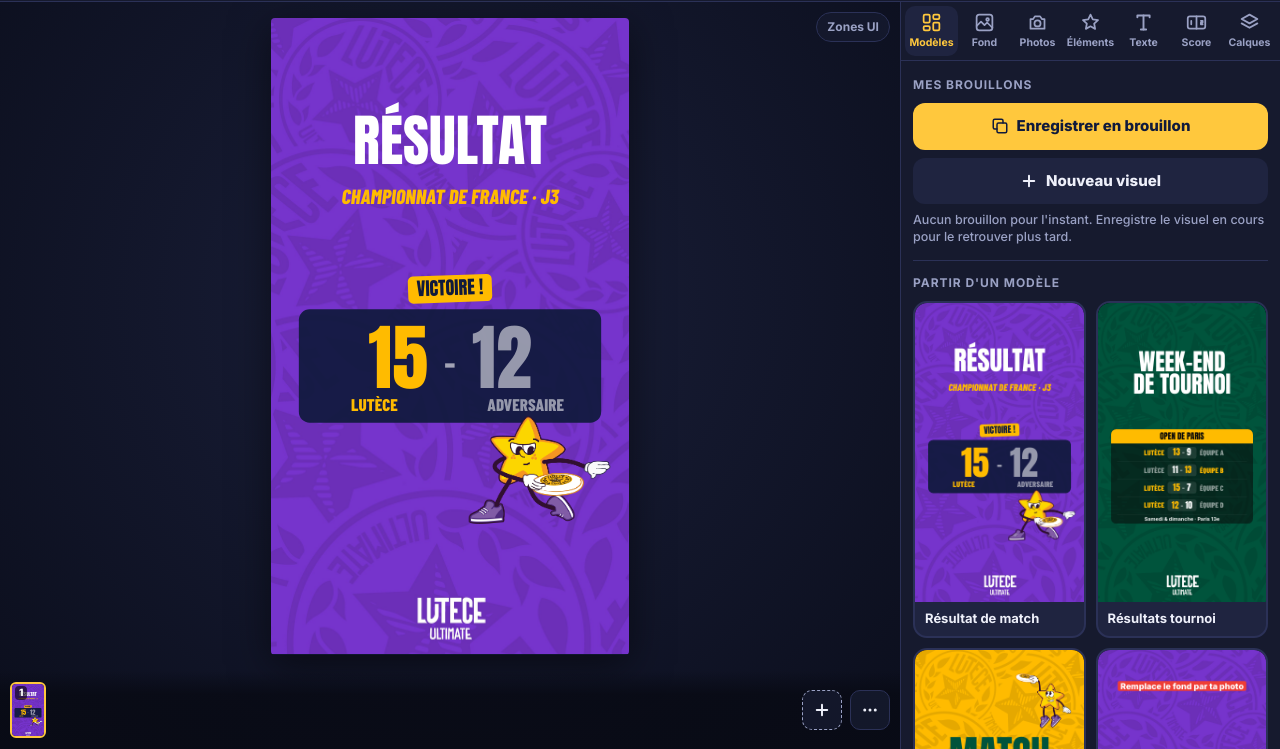
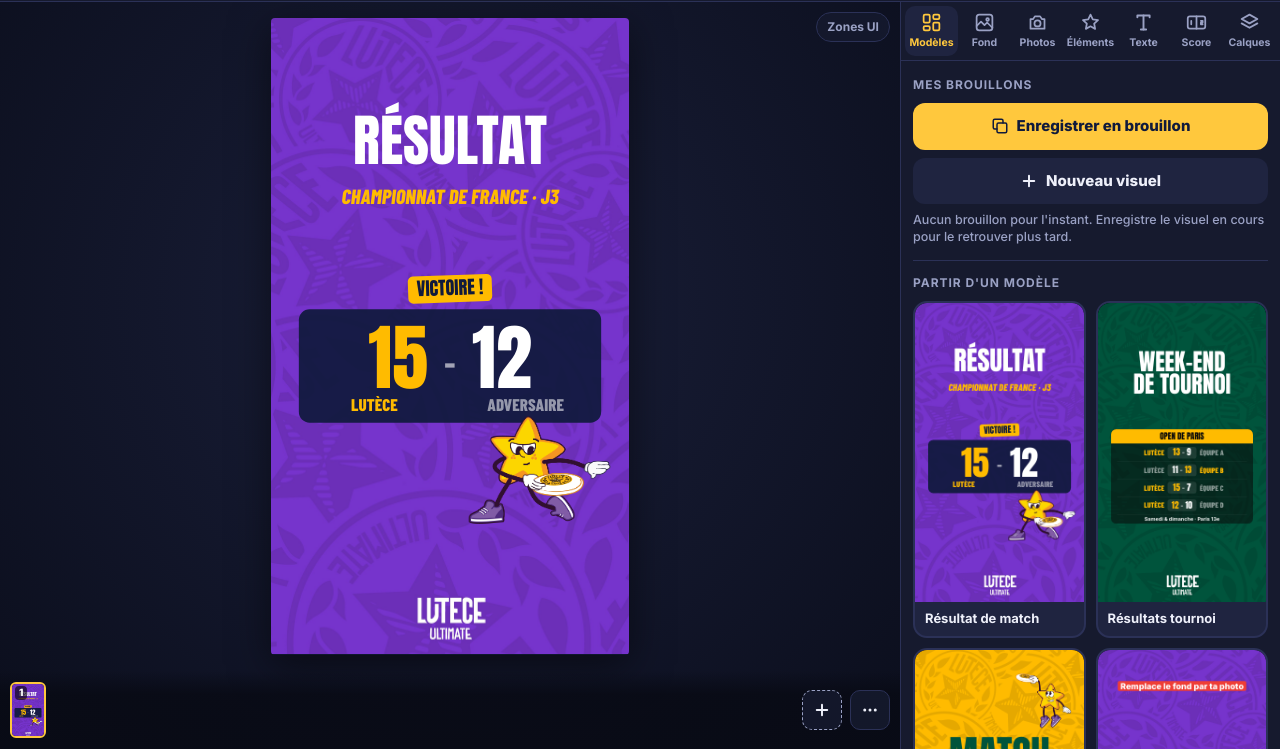
Before and after one commit to tidamz-source/lutece-studio, a plain HTML site: page index.html in a window 1280 px wide. Shown: the part 51-800 px from the top of the page. Drawn offline with Linux system fonts and the light colour scheme.

Commit message:
Score : bloc des chiffres réglable indépendamment
- Nouvelle zone « Score » (chiffres et tiret) : couleur et opacité propres
- Option : chiffre gagnant dans la couleur du gagnant, ou tous pareils
- « Gagnant » ne règle plus que le nom de l'équipe gagnante,
  « Texte » les autres noms, le titre et la date
- « Cartouche des scores » garde sa couleur et son opacité
- Service worker : VERSION ls-5

Co-Authored-By: Claude Opus 5.5 <noreply@anthropic.com>
Claude-Session: https://claude.ai/code/session_01KgRZeW8nQH9URc8zaS4JVL

```diff
--- a/index.html
+++ b/index.html
@@ -438,8 +438,11 @@ function drawScore(ctx, l, draw = true){
   const win = m => { const a = parseFloat(m.sa), b = parseFloat(m.sb); return isNaN(a)||isNaN(b)||a===b ? 0 : (a > b ? 1 : 2); };
   // Polices et couleurs (gagnant / texte normal avec leur opacité, bandeau séparé)
   const fS = l.fontScore || "Anton", fT = l.fontText || "Barlow Condensed", itT = fT === "Barlow Condensed";
-  const aA = l.accentAlpha ?? 1, tA = l.textAlpha ?? 1;
+  const aA = l.accentAlpha ?? 1, tA = l.textAlpha ?? 1, sA = l.scoreAlpha ?? 1, winDigit = l.winDigit !== false;
   const WIN = hexA(c.accent, aA), TXT = hexA(c.text, tA), DIM = hexA(c.text, tA * .55);
+  // Bloc score (chiffres) : couleur et opacité propres ; le chiffre gagnant peut prendre la couleur du gagnant
+  const SC = hexA(c.score || c.text, sA), SCW = winDigit ? hexA(c.accent, sA) : SC, DASH = hexA(c.score || c.text, sA * .6);
+  const dA = w => w === 1 ? SCW : SC, dB = w => w === 2 ? SCW : SC;
   const HEAD = c.head || c.accent, INK = c.ink || "#0A0A0A";
   const colA = w => w === 1 ? WIN : w === 2 ? DIM : TXT, colB = w => w === 2 ? WIN : w === 1 ? DIM : TXT;
   // Dessine des segments [texte, couleur] centrés sur x
@@ -485,9 +488,9 @@ function drawScore(ctx, l, draw = true){
       ctx.fillStyle = hexA(c.panel, l.panelAlpha); rr(ctx, 0, py, W, ph, R); ctx.fill();
       ctx.textBaseline = "alphabetic";
       fitFont(ctx, String(m.sa ?? "") + String(m.sb ?? ""), fS, 230, W - 260, false, 60);
-      ctx.fillStyle = colA(w); ctx.textAlign = "right"; ctx.fillText(String(m.sa ?? ""), W/2 - 70, py + 250);
-      ctx.fillStyle = colB(w); ctx.textAlign = "left";  ctx.fillText(String(m.sb ?? ""), W/2 + 70, py + 250);
-      ctx.fillStyle = hexA(c.text, .6 * tA); ctx.textAlign = "center"; ctx.font = fontStr(fS, 120); ctx.fillText("–", W/2, py + 215);
+      ctx.fillStyle = dA(w); ctx.textAlign = "right"; ctx.fillText(String(m.sa ?? ""), W/2 - 70, py + 250);
+      ctx.fillStyle = dB(w); ctx.textAlign = "left";  ctx.fillText(String(m.sb ?? ""), W/2 + 70, py + 250);
+      ctx.fillStyle = DASH; ctx.textAlign = "center"; ctx.font = fontStr(fS, 120); ctx.fillText("–", W/2, py + 215);
       [[m.a, W*.25, colA(w)], [m.b, W*.75, colB(w)]].forEach(([t, x, col]) => {
         t = (t || "").toUpperCase();
         fitFont(ctx, t, fT, 54, W/2 - 60, false);
@@ -519,7 +522,7 @@ function drawScore(ctx, l, draw = true){
         ctx.fillStyle = colB(w); ctx.fillText(tb, W/2 + 120, cy + 2);
         ctx.fillStyle = hexA(c.box || c.text, l.boxAlpha ?? .1); rr(ctx, W/2 - 98, cy - 40, 196, 80, 18); ctx.fill();
         fitFont(ctx, `${m.sa ?? ""} - ${m.sb ?? ""}`, fS, 58, 176, false, 24);
-        segs([[String(m.sa ?? ""), w === 1 ? WIN : TXT], [" - ", DIM], [String(m.sb ?? ""), w === 2 ? WIN : TXT]], W/2, cy + 4);
+        segs([[String(m.sa ?? ""), dA(w)], [" - ", DASH], [String(m.sb ?? ""), dB(w)]], W/2, cy + 4);
       });
       drawSubIn(py, ph);
     });
@@ -538,7 +541,7 @@ function drawScore(ctx, l, draw = true){
       const my = y, w = win(m);
       out.push(() => {
         const A = (m.a || "").toUpperCase(), B = (m.b || "").toUpperCase();
-        const parts = [[A + "  ", colA(w)], [String(m.sa ?? ""), w === 1 ? WIN : TXT], ["-", DIM], [String(m.sb ?? ""), w === 2 ? WIN : TXT], ["  " + B, colB(w)]];
+        const parts = [[A + "  ", colA(w)], [String(m.sa ?? ""), dA(w)], ["-", DASH], [String(m.sb ?? ""), dB(w)], ["  " + B, colB(w)]];
         fitFont(ctx, parts.map(p => p[0]).join(""), fS, 104, W);
         ctx.shadowColor = "rgba(0,0,0,.5)"; ctx.shadowBlur = 24; ctx.shadowOffsetY = 5;
         ctx.textBaseline = "middle";
@@ -1317,13 +1320,17 @@ function renderPanel(){
         <h3>Police des scores${l.style === "list" ? " et du bandeau" : ""}</h3>${fontPills("fontScore", l.fontScore || "Anton")}
         <h3 style="margin-top:12px">Police des équipes et textes</h3>${fontPills("fontText", l.fontText || "Barlow Condensed")}
         <div class="sep"></div>
-        <h3>Couleur du gagnant</h3>${swatches("c.accent", l.colors.accent)}
+        <h3>Gagnant <small style="text-transform:none;letter-spacing:0">nom de l'équipe gagnante</small></h3>${swatches("c.accent", l.colors.accent)}
         ${slider("accentAlpha", "Opacité", 0.1, 1, 0.01, l.accentAlpha ?? 1)}
-        <h3>Couleur du texte</h3>${swatches("c.text", l.colors.text)}
+        <h3>Texte <small style="text-transform:none;letter-spacing:0">autres noms, titre, date</small></h3>${swatches("c.text", l.colors.text)}
         ${slider("textAlpha", "Opacité", 0.1, 1, 0.01, l.textAlpha ?? 1)}
         <div class="sep"></div>
-        ${l.style === "list" ? `<h3>Cases des scores</h3>${swatches("c.box", l.colors.box || l.colors.text)}
+        <h3>Score <small style="text-transform:none;letter-spacing:0">chiffres et tiret</small></h3>${swatches("c.score", l.colors.score || l.colors.text)}
+        ${slider("scoreAlpha", "Opacité", 0.1, 1, 0.01, l.scoreAlpha ?? 1)}
+        <div class="row">${pills("winDigit", [["true","Chiffre gagnant en couleur gagnant"],["false","Tous pareils"]], l.winDigit !== false)}</div>
+        ${l.style === "list" ? `<h3>Cartouche des scores</h3>${swatches("c.box", l.colors.box || l.colors.text)}
         ${slider("boxAlpha", "Opacité", 0, 1, 0.01, l.boxAlpha ?? .1)}` : ""}
+        <div class="sep"></div>
         <h3>Couleur du panneau</h3>${swatches("c.panel", l.colors.panel)}
         ${l.style !== "minimal" ? slider("panelAlpha", "Opacité", 0, 1, 0.01, l.panelAlpha) : ""}
         <h3>${l.style === "minimal" ? "Couleur du titre et du badge" : "Couleur du bandeau et du badge"}</h3>${swatches("c.head", l.colors.head || l.colors.accent)}
--- a/sw.js
+++ b/sw.js
@@ -1,6 +1,6 @@
 // Lutèce Studio — cache hors ligne
 // Change VERSION à chaque mise en ligne pour forcer la mise à jour des fichiers.
-const VERSION = "ls-4";
+const VERSION = "ls-5";
 const FILES = [
   "./",
   "index.html",
```
